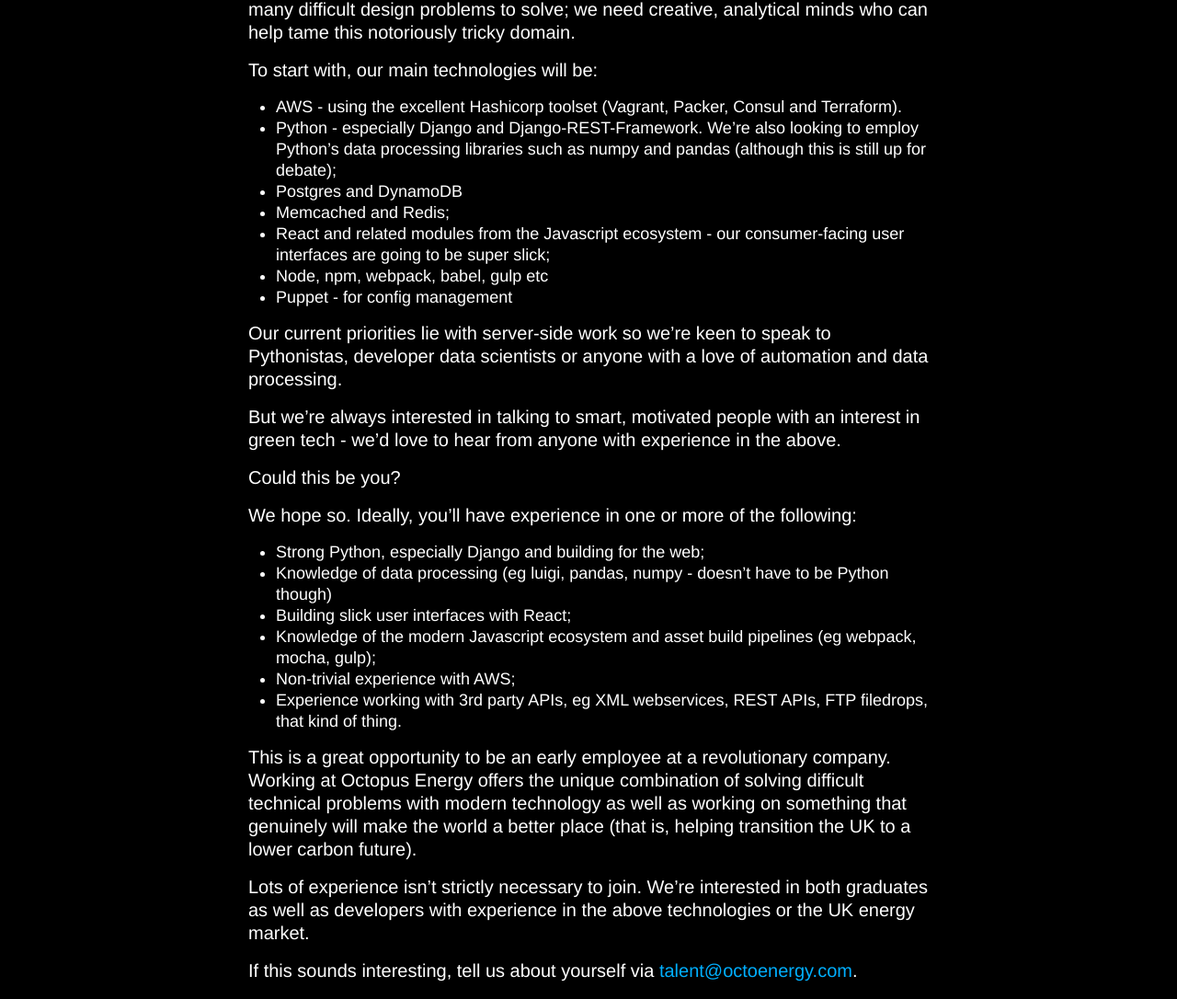
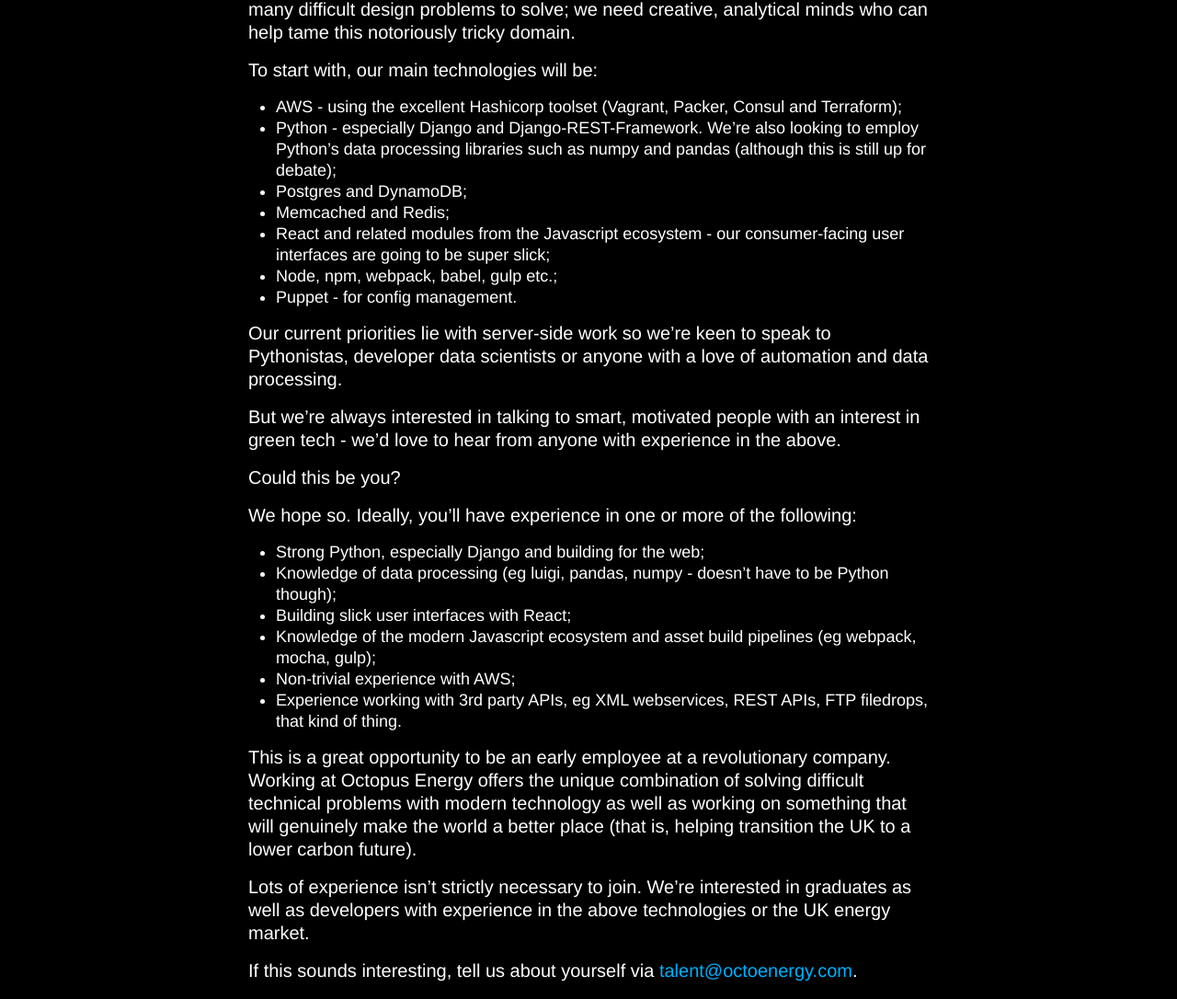
Before and after one commit to octoenergy/octoenergy.github.io, a Jekyll site: the page built from _posts/2015-11-23-tech-jobs.markdown, in a window 1280 px wide. Shown: the part 644-1730 px from the top of the page at 92% size. Built offline with Jekyll 4.4.1, drawn with Linux system fonts in a browser that asks for light colours; some web fonts are replaced.

Commit message:
Update 2015-11-23-tech-jobs.markdown
Some punctuation inconsistencies corrected.  Removed the use of the word "both" from line beginning "Lots of experience..."

```diff
--- a/_posts/2015-11-23-tech-jobs.markdown
+++ b/_posts/2015-11-23-tech-jobs.markdown
@@ -9,13 +9,13 @@
 
 To start with, our main technologies will be:
 
-- AWS - using the excellent Hashicorp toolset (Vagrant, Packer, Consul and Terraform).
+- AWS - using the excellent Hashicorp toolset (Vagrant, Packer, Consul and Terraform);
 - Python - especially Django and Django-REST-Framework. We're also looking to employ Python's data processing libraries such as numpy and pandas (although this is still up for debate);
-- Postgres and DynamoDB
+- Postgres and DynamoDB;
 - Memcached and Redis;
 - React and related modules from the Javascript ecosystem - our consumer-facing user interfaces are going to be super slick;
-- Node, npm, webpack, babel, gulp etc
-- Puppet - for config management
+- Node, npm, webpack, babel, gulp etc.;
+- Puppet - for config management.
 
 Our current priorities lie with server-side work so we're keen to
 speak to Pythonistas, developer data scientists or anyone with a love of automation and data processing.
@@ -30,7 +30,7 @@
 
 - Strong Python, especially Django and building for the web;
 - Knowledge of data processing (eg luigi, pandas, numpy - doesn't have
-  to be Python though)
+  to be Python though);
 - Building slick user interfaces with React;
 - Knowledge of the modern Javascript ecosystem and asset build pipelines (eg
   webpack, mocha, gulp);
@@ -38,9 +38,9 @@
 - Experience working with 3rd party APIs, eg XML webservices, REST APIs, FTP
   filedrops, that kind of thing.
 
-This is a great opportunity to be an early employee at a revolutionary company. Working at Octopus Energy offers the unique combination of solving difficult technical problems with modern technology as well as working on something that genuinely will make the world a better place (that is, helping transition the UK to a lower carbon future).
+This is a great opportunity to be an early employee at a revolutionary company. Working at Octopus Energy offers the unique combination of solving difficult technical problems with modern technology as well as working on something that will genuinely make the world a better place (that is, helping transition the UK to a lower carbon future).
 
-Lots of experience isn't strictly necessary to join. We're interested in both graduates as well as developers with experience in the above technologies or the UK energy market.
+Lots of experience isn't strictly necessary to join. We're interested in graduates as well as developers with experience in the above technologies or the UK energy market.
 
 If this sounds interesting, tell us about yourself via [talent@octoenergy.com](mailto:talent@octoenergy.com).
 
```
